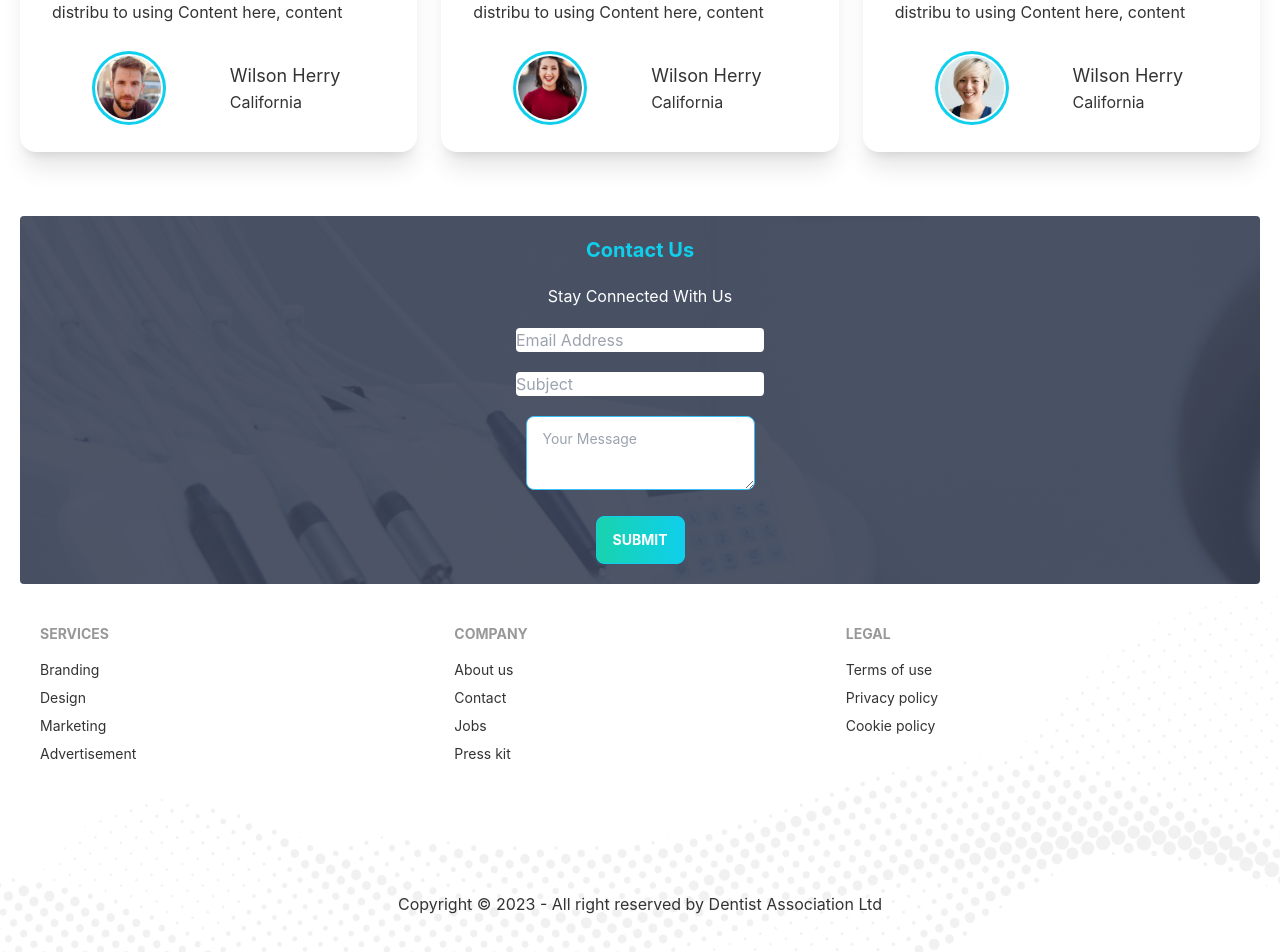
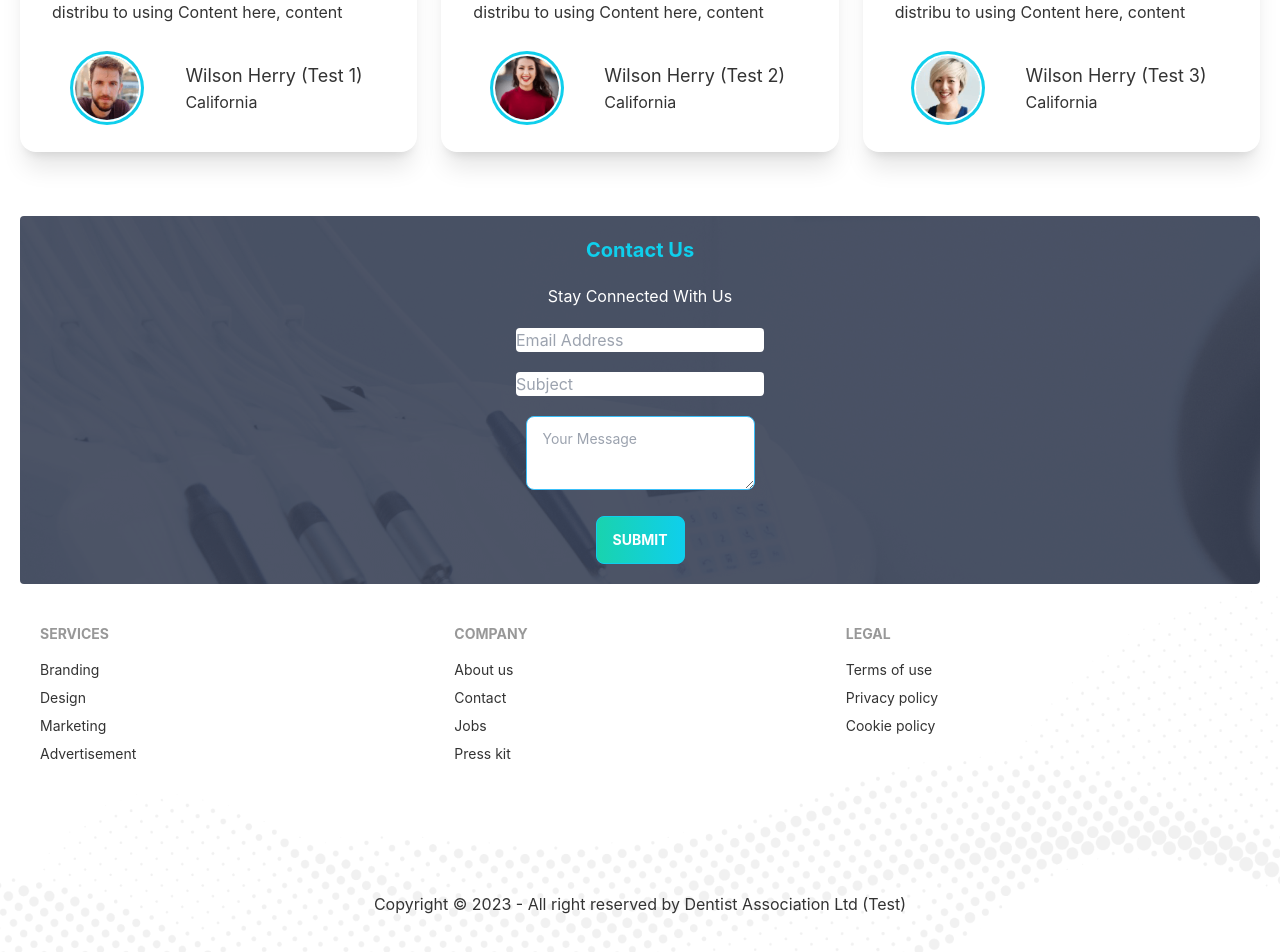
Before and after one commit to 404Bappy/dentist-portal, a React (Create React App) app: page / in a window 1280 px wide. Shown: the part 2868-3820 px from the top of the page. Built offline with nearby package versions, Linux system fonts and the light colour scheme; no server answers.

Commit message:
Initial commit

```diff
--- a/src/Layout/DashboardLayout.js
+++ b/src/Layout/DashboardLayout.js
@@ -19,7 +19,7 @@ const DashboardLayout = () => {
                 </div>
                 <div className="drawer-side">
                     <label htmlFor="dashboard-drawer" className="drawer-overlay"></label>
-                    <ul className="menu p-4 w-80 bg-base-100 text-base-content">
+                    <ul className="menu p-4 w-80  text-base-content">
 
                         <li><Link to="/dashboard">My Appointment</Link></li>
                         {
--- a/src/Pages/Dashboard/ManageDoctors/ManageDoctors.js
+++ b/src/Pages/Dashboard/ManageDoctors/ManageDoctors.js
@@ -1,3 +1,4 @@
+
 import { useQuery } from '@tanstack/react-query';
 import React, { useState } from 'react';
 import toast from 'react-hot-toast';
--- a/src/Pages/Home/Testimonial/Testimonial.js
+++ b/src/Pages/Home/Testimonial/Testimonial.js
@@ -10,21 +10,21 @@ const Testimonial = () => {
     const reviews = [
         {
             _id: 1,
-            name: 'Wilson Herry',
+            name: 'Wilson Herry (Test 1)',
             img: people1,
             review: 'It is a long established fact that by the readable content of a lot layout. The point of using Lorem a more-or-less normal distribu to using Content here, content',
             location: 'California'
         },
         {
             _id: 2,
-            name: 'Wilson Herry',
+            name: 'Wilson Herry (Test 2)',
             img: people2,
             review: 'It is a long established fact that by the readable content of a lot layout. The point of using Lorem a more-or-less normal distribu to using Content here, content',
             location: 'California'
         },
         {
             _id: 3,
-            name: 'Wilson Herry',
+            name: 'Wilson Herry (Test 3)',
             img: people3,
             review: 'It is a long established fact that by the readable content of a lot layout. The point of using Lorem a more-or-less normal distribu to using Content here, content',
             location: 'California'
--- a/src/Pages/Shared/Footer/Footer.js
+++ b/src/Pages/Shared/Footer/Footer.js
@@ -28,7 +28,7 @@ const Footer = () => {
                 </div>
             </div>
             <div className='text-center mt-32'>
-                <p>Copyright © 2023 - All right reserved by Dentist Association Ltd</p>
+                <p>Copyright © 2023 - All right reserved by Dentist Association Ltd (Test)</p>
             </div>
         </footer>
     );
```
